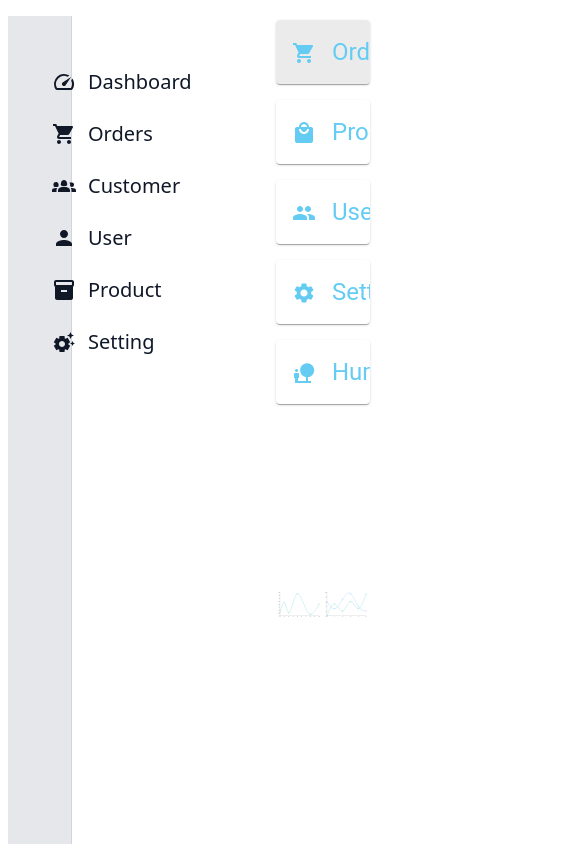
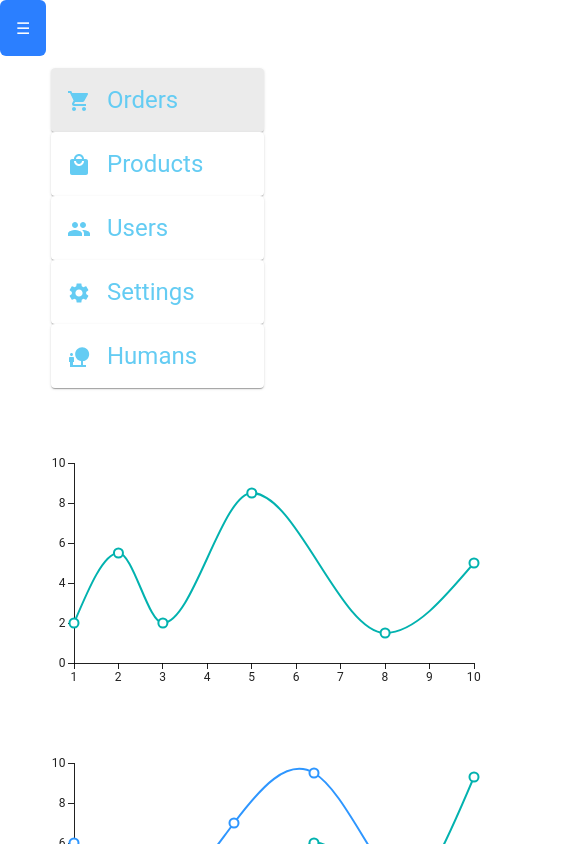
Before and after one commit to Aishwarya-1112/DashBoard-react, a React (Vite) app in the folder Dashboard/: page /dash in a window 390 px wide. Shown: the top 844 px of the page, 585 px wide, since content can reach past the window. Built offline with nearby package versions, Linux system fonts and the light colour scheme.

Commit message:
media query

```diff
--- a/Dashboard/src/App.jsx
+++ b/Dashboard/src/App.jsx
@@ -1,4 +1,4 @@
-import React from "react";
+import React, { useState } from "react";
 import { BrowserRouter as Router, Route, Routes, Link } from "react-router-dom";
 import SpeedIcon from "@mui/icons-material/Speed";
 import ShoppingCartIcon from "@mui/icons-material/ShoppingCart";
@@ -15,21 +15,44 @@ const Products = () => <div>Products Page</div>;
 const Settings = () => <div>Settings Page</div>;
 
 const App = () => {
+  const [isOpen, setIsOpen] = useState(false);
+
+  // Function to toggle the burger menu
+  const toggleMenu = () => {
+    setIsOpen(!isOpen);
+  };
+
   return (
+    <div>
       <Router>
-      <div className="bg-gray-200 text-gray-900 h-screen px-6 py-5 mx-2 my-4 fixed w-16 md:w-64 border-r border-gray-300 top-0">
-        <div className="text-3xl space-x-4 font-bolder hidden md:block">
+        {/* Button to toggle burger menu on mobile */}
+        <button
+          onClick={toggleMenu}
+          className="lg:hidden p-4 text-white bg-blue-500 rounded-md"
+        >
+          ☰ {/* Burger Icon */}
+        </button>
+
+        {/* Main Layout */}
+        <div className="flex h-screen">
+          {/* Sidebar */}
+          <div
+            className={`transition-all duration-300 ease-in-out ${
+              isOpen ? "w-64" : "hidden"
+            } lg:w-64 bg-gray-400 text-gray-900 p-4 border-r border-gray-400 h- sm:w-15`}
+          >
+            <div className="text-3xl font-bold mb-6 hidden lg:block">
               XYZ Shop
             </div>
 
-        <ul className="flex flex-col mt-5 text-xl list-none">
+            <ul className="space-y-5 w-15 px-0">
               <li>
                 <Link
                   to="/dash"
                   className="flex items-center py-3 px-2 space-x-4 hover:rounded hover:cursor-pointer no-underline"
                 >
-              <SpeedIcon className="mx-3" />
-              <span>Dashboard</span>
+                  <SpeedIcon />
+                  <span className="hidden sm:inline">Dashboard</span>
                 </Link>
               </li>
               <li>
@@ -37,8 +60,8 @@ const App = () => {
                   to="/orders"
                   className="flex items-center py-3 px-2 space-x-4 hover:rounded hover:cursor-pointer no-underline"
                 >
-              <ShoppingCartIcon className="mx-3" />
-              <span>Orders</span>
+                  <ShoppingCartIcon />
+                  <span className="hidden sm:inline">Orders</span>
                 </Link>
               </li>
               <li>
@@ -46,8 +69,8 @@ const App = () => {
                   to="/customers"
                   className="flex items-center py-3 px-2 space-x-4 hover:rounded hover:cursor-pointer no-underline"
                 >
-              <Groups2Icon className="mx-3" />
-              <span>Customer</span>
+                  <Groups2Icon />
+                  <span className="hidden sm:inline">Customers</span>
                 </Link>
               </li>
               <li>
@@ -55,8 +78,8 @@ const App = () => {
                   to="/users"
                   className="flex items-center py-3 px-2 space-x-4 hover:rounded hover:cursor-pointer no-underline"
                 >
-              <PersonIcon className="mx-3" />
-              <span>User</span>
+                  <PersonIcon />
+                  <span className="hidden sm:inline">Users</span>
                 </Link>
               </li>
               <li>
@@ -64,8 +87,8 @@ const App = () => {
                   to="/products"
                   className="flex items-center py-3 px-2 space-x-4 hover:rounded hover:cursor-pointer no-underline"
                 >
-              <Inventory2Icon className="mx-3" />
-              <span>Product</span>
+                  <Inventory2Icon />
+                  <span className="hidden sm:inline">Products</span>
                 </Link>
               </li>
               <li>
@@ -73,14 +96,15 @@ const App = () => {
                   to="/settings"
                   className="flex items-center py-3 px-2 space-x-4 hover:rounded hover:cursor-pointer no-underline"
                 >
-              <SettingsSuggestIcon className="mx-3" />
-              <span>Setting</span>
+                  <SettingsSuggestIcon />
+                  <span className="hidden md:inline">Settings</span>
                 </Link>
               </li>
             </ul>
           </div>
 
-      <div className="ml-64 p-5">
+          {/* Main Content */}
+          <div className="flex-1 p-3 ml-3 bg-white">
             <Routes>
               <Route
                 path="/dash"
@@ -108,7 +132,9 @@ const App = () => {
               />
             </Routes>
           </div>
+        </div>
       </Router>
+    </div>
   );
 };
 
--- a/Dashboard/src/Dash.jsx
+++ b/Dashboard/src/Dash.jsx
@@ -65,6 +65,14 @@ function SelectActionCard() {
           gridTemplateColumns:
             "repeat(auto-fill, minmax(min(200px, 100%), 1fr))",
           gap: 2,
+          "@media (max-width: 768px)": {
+            display: "block",
+            pl: "27px",
+            pb: "20px",
+            mb: "5px",
+            width: "20%",
+            gap: 5,
+          },
         }}
       >
         {cards.map((card, index) => (
@@ -75,6 +83,7 @@ function SelectActionCard() {
               sx={{
                 "&[data-active]": {
                   backgroundColor: "action.selected",
+                  ml: "4",
                   "&:hover": {
                     backgroundColor: "action.selectedHover",
                     // height: "100px",
@@ -89,6 +98,7 @@ function SelectActionCard() {
                   alignItems: "center",
                   color: "#64ccf3",
                   width: "90%",
+                  ml: "3",
                 }}
               >
                 <Box sx={{ display: "flex", alignItems: "center" }}>
@@ -107,7 +117,15 @@ function SelectActionCard() {
       </Box>
 
       <Box>
-        <Box sx={{ display: "flex", justifyContent: "space-between" }}>
+        <Box
+          sx={{
+            display: "flex",
+            justifyContent: "space-between",
+            padding: "0",
+            gap: "4",
+            "@media (max-width: 768px)": { display: "block", p: "0", m: "2" },
+          }}
+        >
           <LineChart
             xAxis={[{ data: [1, 2, 3, 5, 8, 10] }]}
             series={[
@@ -115,16 +133,16 @@ function SelectActionCard() {
                 data: [2, 5.5, 2, 8.5, 1.5, 5],
               },
             ]}
-            width={600}
-            height={400}
+            width={500}
+            height={300}
           />
           <LineChart
             series={[
               { curve: "natural", data: [0, 5, 2, 6, 3, 9.3] },
               { curve: "natural", data: [6, 3, 7, 9.5, 4, 2] },
             ]}
-            width={600}
-            height={400}
+            width={500}
+            height={300}
           />
         </Box>
 
@@ -143,7 +161,7 @@ function SelectActionCard() {
             { data: [8, 6, 5, 7, 6] },
           ]}
           width={1200}
-          height={400}
+          height={300}
           barLabel="value"
         />
       </Box>
```
Lines whose indentation alone changed are shown as unchanged.
